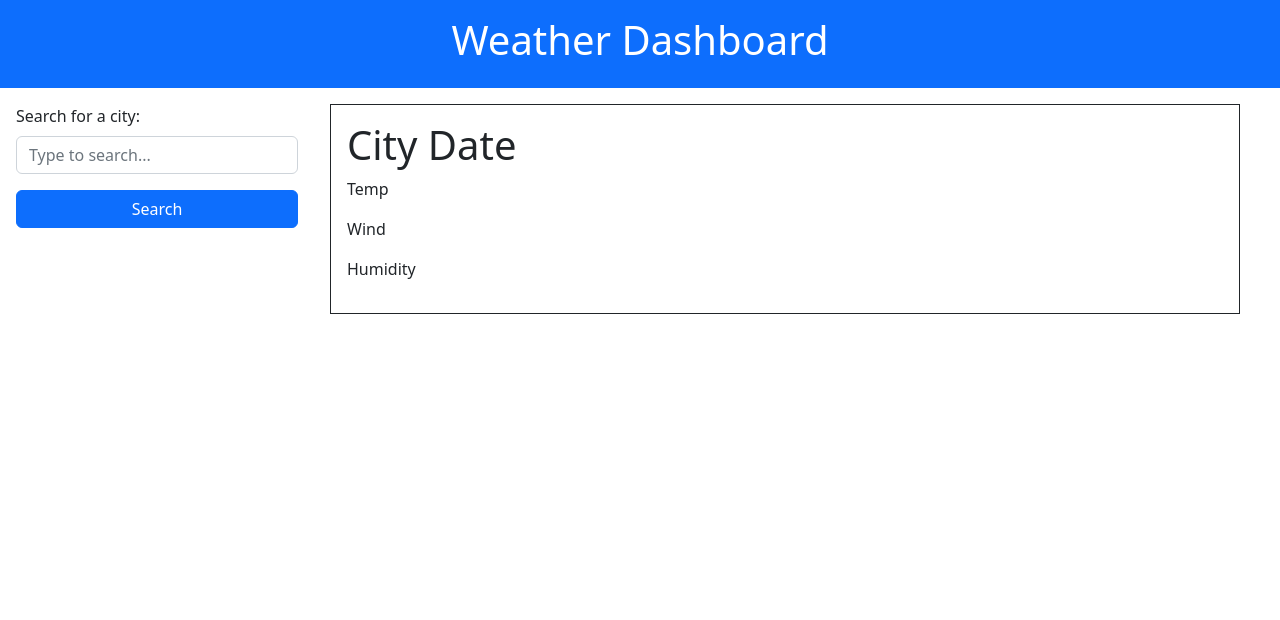
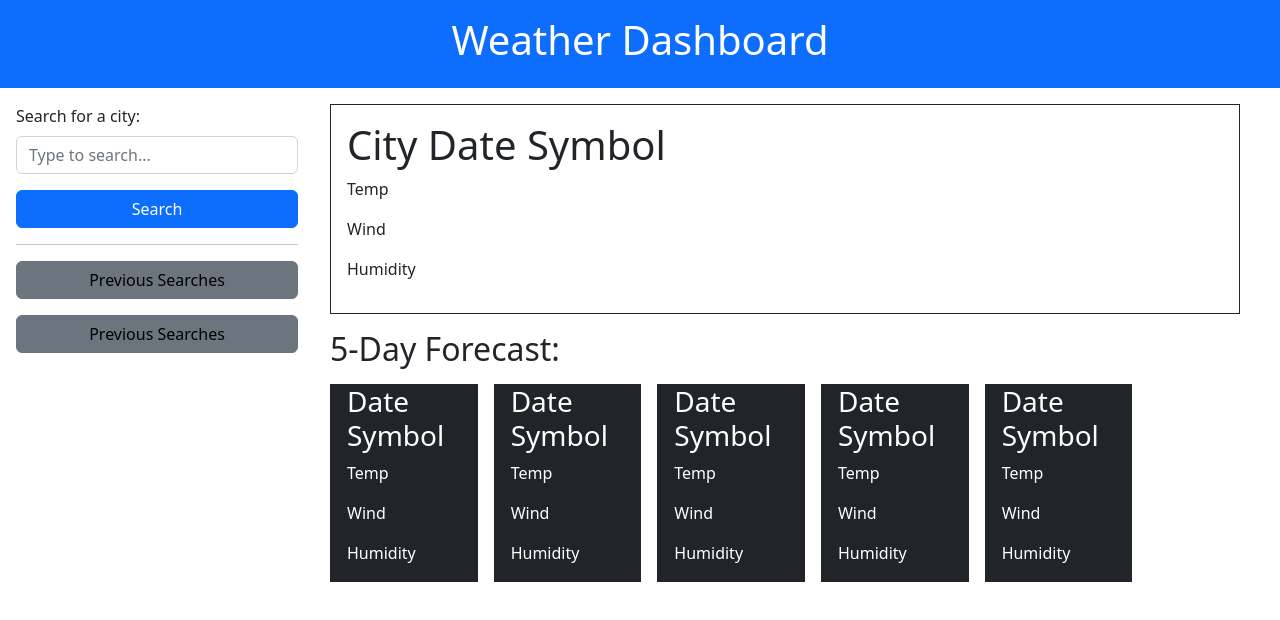
Before and after one commit to nanea808/06-weather-challenge, a plain HTML site: page index.html in a window 1280 px wide. Drawn offline with nearby package versions, Linux system fonts and the light colour scheme.

Commit message:
html structure

```diff
--- a/index.html
+++ b/index.html
@@ -17,7 +17,7 @@
     <main>
         <div class="container-fluid row">
             <div class="p-3 col-3">
-                <form>
+                <form class="mb-3">
                     <label for="DataList" class="form-label">Search for a city: </label>
                     <input class="form-control" list="datalistOptions" id="DataList" placeholder="Type to search...">
                     <datalist id="datalistOptions">
@@ -29,16 +29,56 @@
                     </datalist>
                     <button type="button" class="btn btn-primary mt-3 w-100">Search</button>
                 </form>
+                <hr class="border-top border-dark">
+                <div>
+                    <button class="btn btn-secondary text-black w-100 mb-3">Previous Searches</button>
+                    <button class="btn btn-secondary text-black w-100 mb-3">Previous Searches</button>
+                </div>
             </div>
 
             <div class="p-3 col-9">
-                <div class="p-3 border border-dark">
-                    <h1>City Date</h1>
+                <div class="p-3 border border-dark mb-3">
+                    <h1>City Date Symbol</h1>
                     <p>Temp</p>
                     <p>Wind</p>
                     <p>Humidity</p>
                 </div>
 
+                <div>
+                    <h2 class="mb-3">5-Day Forecast:</h2>
+                    <div class="container-fluid row">
+                        <div class="border border-dark bg-dark text-white col-2 ps-3 me-3">
+                            <h3>Date Symbol</h3>
+                            <p>Temp</p>
+                            <p>Wind</p>
+                            <p>Humidity</p>
+                        </div>
+                        <div class="border border-dark bg-dark text-white col-2 ps-3 me-3">
+                            <h3>Date Symbol</h3>
+                            <p>Temp</p>
+                            <p>Wind</p>
+                            <p>Humidity</p>
+                        </div>
+                        <div class="border border-dark bg-dark text-white col-2 ps-3 me-3">
+                            <h3>Date Symbol</h3>
+                            <p>Temp</p>
+                            <p>Wind</p>
+                            <p>Humidity</p>
+                        </div>
+                        <div class="border border-dark bg-dark text-white col-2 ps-3 me-3">
+                            <h3>Date Symbol</h3>
+                            <p>Temp</p>
+                            <p>Wind</p>
+                            <p>Humidity</p>
+                        </div>
+                        <div class="border border-dark bg-dark text-white col-2 ps-3 me-3">
+                            <h3>Date Symbol</h3>
+                            <p>Temp</p>
+                            <p>Wind</p>
+                            <p>Humidity</p>
+                        </div>
+                    </div>
+                </div>
             </div>
         </div>
     </main>
```
